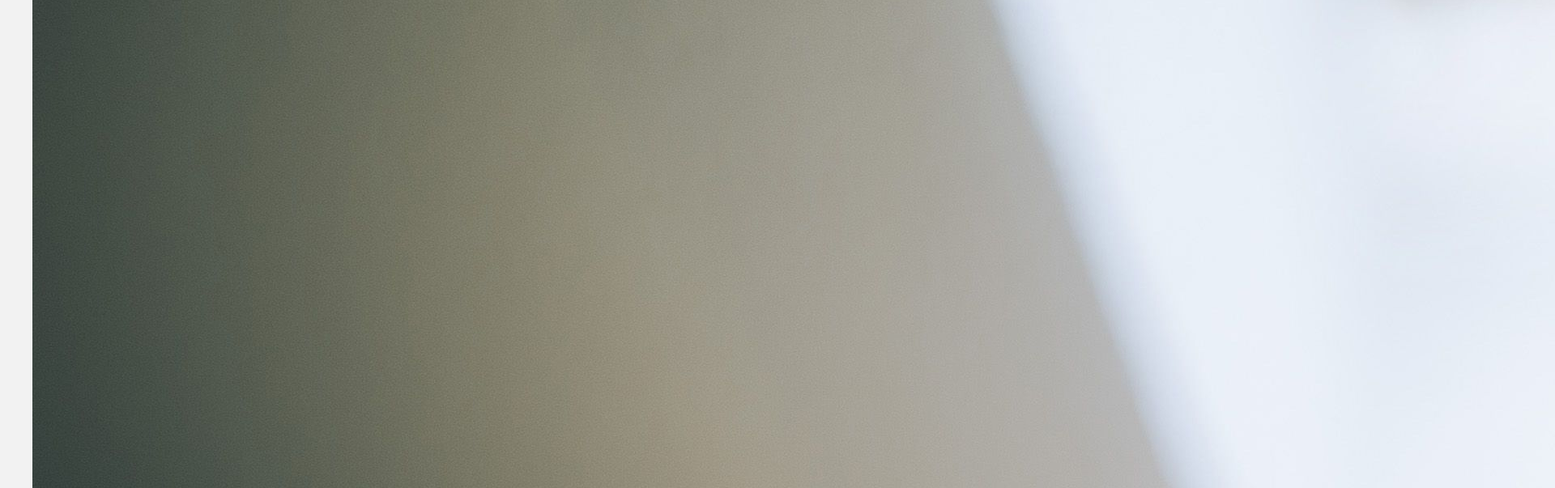
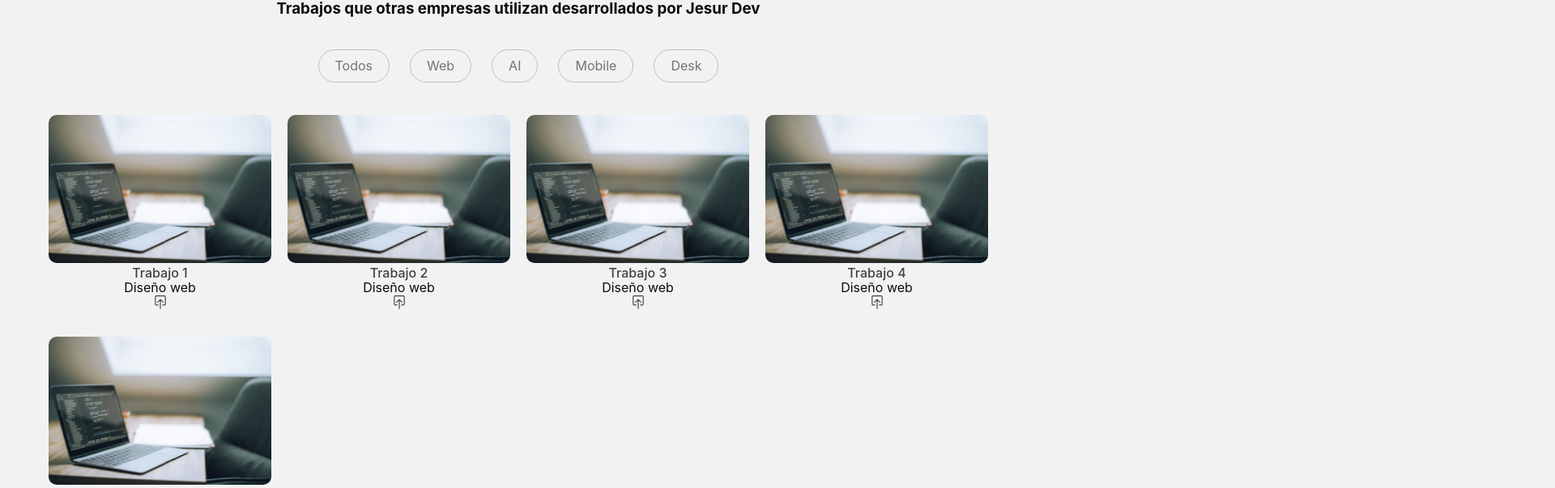
Before and after one commit to JsurDev/portafolio, a React (Vite) app in the folder portafolio/: page / in a window 1280 px wide. Shown: the part 931-1534 px from the top of the page at 81% size, 1920 px wide, since content can reach past the window. Built offline with nearby package versions, Linux system fonts and the light colour scheme; a web font is replaced by a local one.

Commit message:
agregando grid a la seccion de trabajos

```diff
--- a/portafolio/src/componentes/layout/Clientes.css
+++ b/portafolio/src/componentes/layout/Clientes.css
@@ -1,36 +1,4 @@
 .clientes {
-  display: flex;
-  flex-direction: column;
-  gap: 40px;
-  align-items: center;
-  text-align: center;
-  padding: 60px 20px;
-
-  .encabezado {
-    display: flex;
-    flex-direction: column;
-    gap: 12px;
-    align-items: center;
-
-    .titulo {
-      font-family: "Merriweather", serif;
-      color: var(--shade-7);
-      font-size: 25px;
-      font-weight: 700;
-
-      .dark & {
-        color: var(--shade-2);
-      }
-    }
-    .subtitulo {
-      font-size: 17px;
-      color: var(--shade-6);
-      .dark & {
-        color: var(--shade--4);
-      }
-    }
-  }
-
   .logos {
     display: flex;
     flex-wrap: wrap;
@@ -42,7 +10,9 @@
       width: 145px;
 
       @media screen and (max-width: 768px) {
-        max-width: 130px;
+        & {
+          max-width: 130px;
+        }
       }
     }
   }
--- a/portafolio/src/componentes/layout/Trabajos.css
+++ b/portafolio/src/componentes/layout/Trabajos.css
@@ -0,0 +1,58 @@
+.trabajos {
+  /*Todo lo que esta adentro de "filtros"*/
+  .filtros {
+    display: flex;
+    gap: 25px;
+    flex-wrap: wrap;
+    justify-content: center;
+
+    label {
+      display: flex;
+    }
+
+    .opcion {
+      padding: 10px 20px;
+      border-radius: 100px;
+      cursor: pointer;
+      border: 1px solid var(--shade-3);
+      color: var(--shade-6);
+    }
+    input[type="radio"] {
+      display: none; /*Eliminamos el circulo clickeable*/
+      &:checked + .opcion {
+        background-color: var(--shade-3);
+        color: var(--shade-1);
+      }
+    }
+
+    @media screen and (max-width: 992px) {
+      & {
+        gap: 10px;
+      }
+    }
+  }
+
+  .grid {
+    display: grid;
+    grid-template-columns: repeat(4, 1fr);
+    gap: 30px 20px;
+    .trabajo {
+      .thumb {
+        width: 100%;
+        display: inline-block;
+        border-radius: 10px;
+        overflow: hidden; /*Para que la imagen no se salga del contenedor y se redondeen las esquinas*/
+        img {
+          width: 100%;
+          vertical-align: top;
+          transform: scale(110%);
+          transition: 0.3s ease-in-out;
+        }
+      }
+
+      &:hover img {
+        transform: scale(115%);
+      }
+    }
+  }
+}
--- a/portafolio/src/componentes/layout/Trabajos.jsx
+++ b/portafolio/src/componentes/layout/Trabajos.jsx
@@ -1,3 +1,5 @@
+import "./Trabajos.css";
+
 const Trabajos = () => {
   return (
     <>
@@ -47,10 +49,11 @@ const Trabajos = () => {
                   Trabajo 1
                 </a>
                 <p className="className">Diseño web</p>
-              </div>
-              <a href="#" className="">
+                <a href="#" className="btn-ir">
                   <svg
                     xmlns="http://www.w3.org/2000/svg"
+                    width="18"
+                    height="18"
                     fill="currentColor"
                     viewBox="0 0 16 16"
                   >
@@ -65,7 +68,8 @@ const Trabajos = () => {
                   </svg>
                 </a>
               </div>
-          </div>{" "}
+            </div>
+          </div>
           <div className="trabajo">
             <a href="#" className="thumb">
               <img
@@ -77,13 +81,15 @@ const Trabajos = () => {
             <div className="info">
               <div className="textos">
                 <a href="#" className="nombre">
-                  Trabajo 1
+                  Trabajo 2
                 </a>
                 <p className="className">Diseño web</p>
               </div>
-              <a href="#" className="">
+              <a href="#" className="btn-ir">
                 <svg
                   xmlns="http://www.w3.org/2000/svg"
+                  width="18"
+                  height="18"
                   fill="currentColor"
                   viewBox="0 0 16 16"
                 >
@@ -98,7 +104,7 @@ const Trabajos = () => {
                 </svg>
               </a>
             </div>
-          </div>{" "}
+          </div>
           <div className="trabajo">
             <a href="#" className="thumb">
               <img
@@ -110,13 +116,15 @@ const Trabajos = () => {
             <div className="info">
               <div className="textos">
                 <a href="#" className="nombre">
-                  Trabajo 1
+                  Trabajo 3
                 </a>
                 <p className="className">Diseño web</p>
               </div>
-              <a href="#" className="">
+              <a href="#" className="btn-ir">
                 <svg
                   xmlns="http://www.w3.org/2000/svg"
+                  width="18"
+                  height="18"
                   fill="currentColor"
                   viewBox="0 0 16 16"
                 >
@@ -131,7 +139,7 @@ const Trabajos = () => {
                 </svg>
               </a>
             </div>
-          </div>{" "}
+          </div>
           <div className="trabajo">
             <a href="#" className="thumb">
               <img
@@ -143,13 +151,15 @@ const Trabajos = () => {
             <div className="info">
               <div className="textos">
                 <a href="#" className="nombre">
-                  Trabajo 1
+                  Trabajo 4
                 </a>
                 <p className="className">Diseño web</p>
               </div>
-              <a href="#" className="">
+              <a href="#" className="btn-ir">
                 <svg
                   xmlns="http://www.w3.org/2000/svg"
+                  width="18"
+                  height="18"
                   fill="currentColor"
                   viewBox="0 0 16 16"
                 >
@@ -164,7 +174,7 @@ const Trabajos = () => {
                 </svg>
               </a>
             </div>
-          </div>{" "}
+          </div>
           <div className="trabajo">
             <a href="#" className="thumb">
               <img
@@ -176,13 +186,15 @@ const Trabajos = () => {
             <div className="info">
               <div className="textos">
                 <a href="#" className="nombre">
-                  Trabajo 1
+                  Trabajo 5
                 </a>
                 <p className="className">Diseño web</p>
               </div>
-              <a href="#" className="">
+              <a href="#" className="btn-ir">
                 <svg
                   xmlns="http://www.w3.org/2000/svg"
+                  width="18"
+                  height="18"
                   fill="currentColor"
                   viewBox="0 0 16 16"
                 >
--- a/portafolio/src/index.css
+++ b/portafolio/src/index.css
@@ -73,3 +73,38 @@ a {
     color: #fff;
   }
 }
+
+.clientes,
+.trabajos {
+  display: flex;
+  flex-direction: column;
+  gap: 40px;
+  align-items: center;
+  text-align: center;
+  padding: 60px 20px;
+
+  .encabezado {
+    display: flex;
+    flex-direction: column;
+    gap: 12px;
+    align-items: center;
+
+    .titulo {
+      font-family: "Merriweather", serif;
+      color: var(--shade-7);
+      font-size: 25px;
+      font-weight: 700;
+
+      .dark & {
+        color: var(--shade-2);
+      }
+    }
+    .subtitulo {
+      font-size: 17px;
+      color: var(--shade-6);
+      .dark & {
+        color: var(--shade--4);
+      }
+    }
+  }
+}
```
Lines whose indentation alone changed are shown as unchanged.
